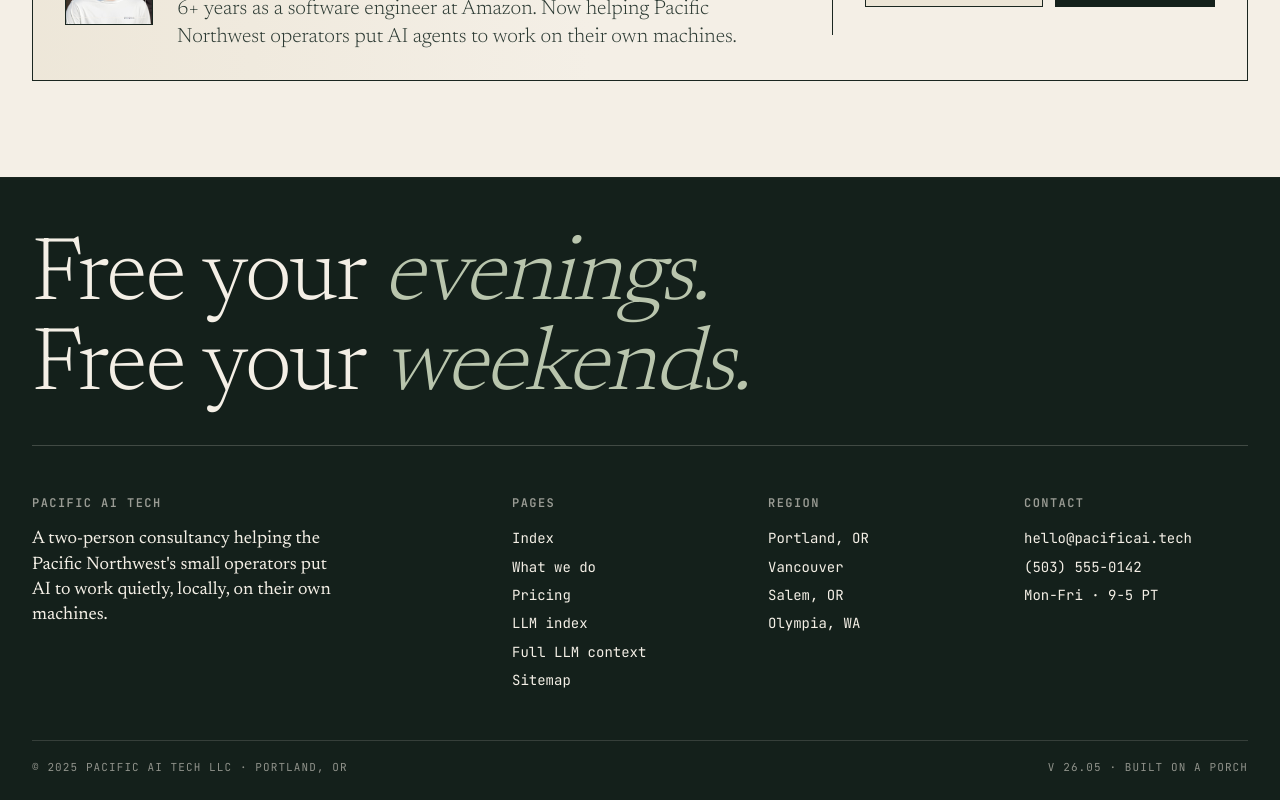
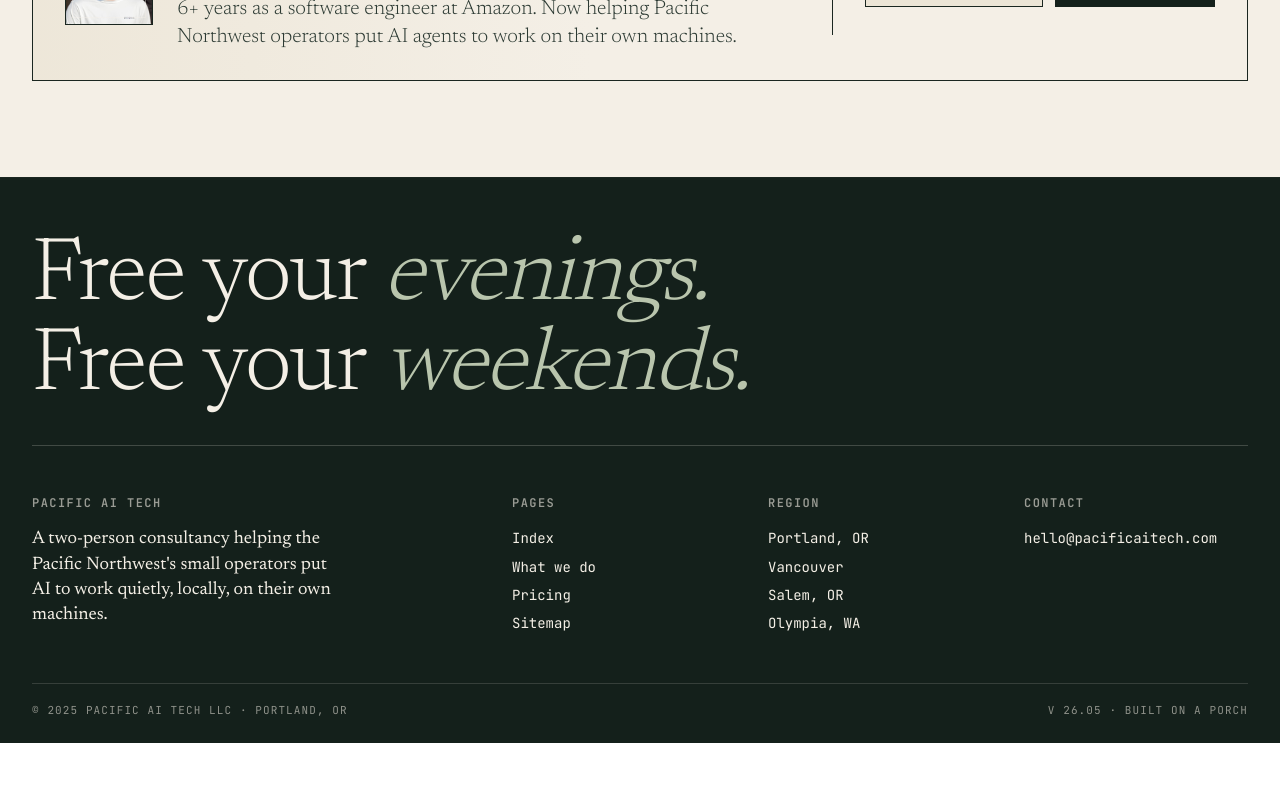
Before and after one commit to itsaark/pacific-ai-tech, a Next.js app: page / in a window 1280 px wide. Shown: the part 5590-6390 px from the top of the page. After the commit the page ends 6333 px from the top, so only its background shows below. Built offline with nearby package versions, Linux system fonts and the light colour scheme.

Commit message:
Clean up footer contact links

```diff
--- a/src/app/page.tsx
+++ b/src/app/page.tsx
@@ -115,7 +115,7 @@
 
 const siteUrl = "https://www.pacificai.tech";
 const bookingUrl = "https://calendar.app.google/4ye2LLZjAwpgNNxNA";
-const contactEmail = "hello@pacificai.tech";
+const contactEmail = "hello@pacificaitech.com";
 const serviceDescription =
   "Pacific AI Tech installs Claude Cowork, Hermes Agent, and practical AI automations on client-owned computers for small operators across greater Portland and the Pacific Northwest.";
 
@@ -711,12 +711,6 @@
                   <a href="#pricing">Pricing</a>
                 </li>
                 <li>
-                  <a href="/llms.txt">LLM index</a>
-                </li>
-                <li>
-                  <a href="/llms-full.txt">Full LLM context</a>
-                </li>
-                <li>
                   <a href="/sitemap.xml">Sitemap</a>
                 </li>
               </ul>
@@ -736,8 +730,6 @@
                 <li>
                   <a href={`mailto:${contactEmail}`}>{contactEmail}</a>
                 </li>
-                <li>(503) 555-0142</li>
-                <li>Mon-Fri · 9-5 PT</li>
               </ul>
             </div>
           </div>
```
Also changed, not shown: public/llms-full.txt, public/llms.txt.
